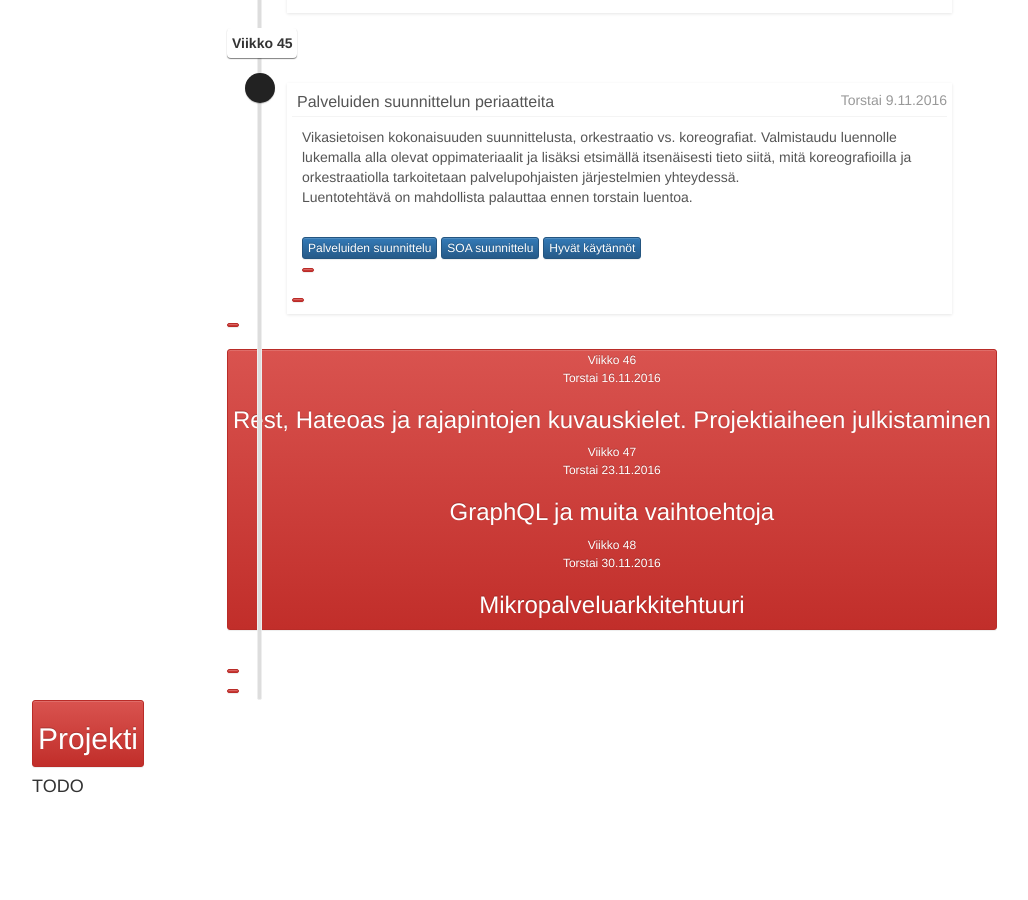
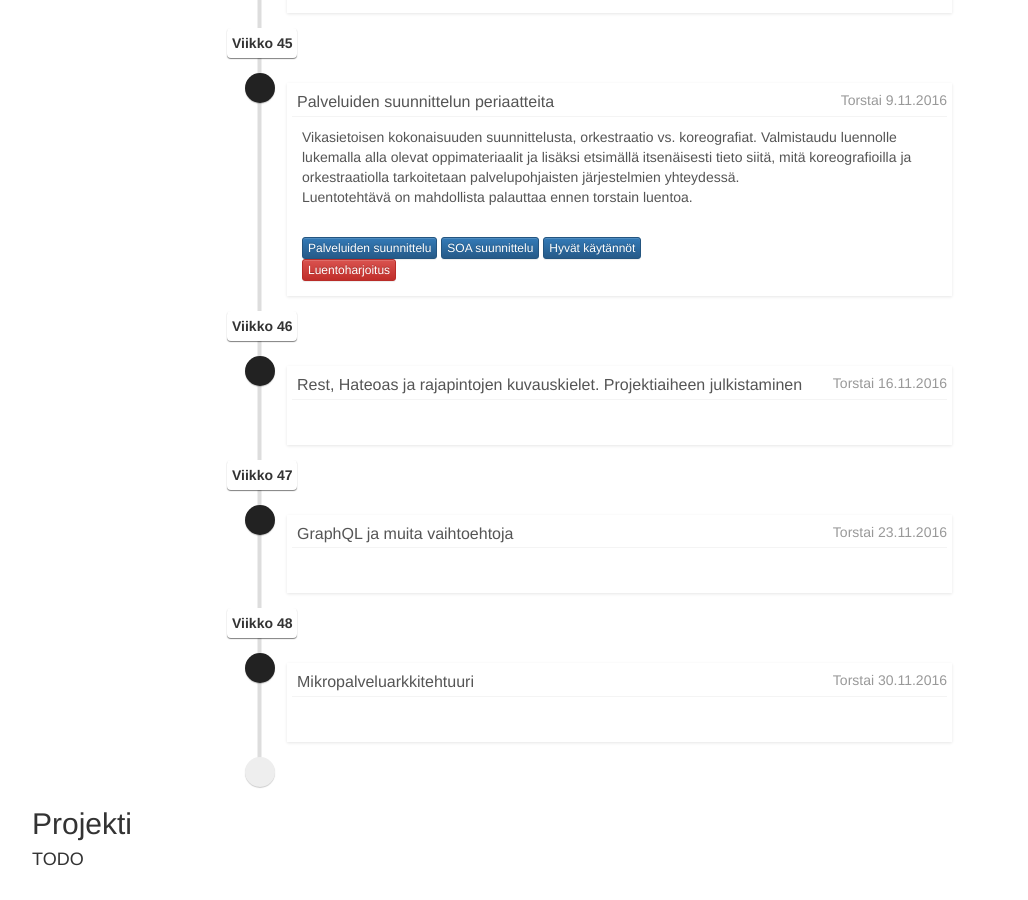
Before and after one commit to Palpo/palpo.github.io, a Jekyll site: the page built from index.html, in a window 1280 px wide and 900 px high, scrolled down 1226 px. Shown: the whole window, without its empty margins (38-1066 px from the left). Built offline with Jekyll 4.4.1, drawn with Linux system fonts in a browser that asks for light colours; nearby versions of some CDN libraries; before the commit the page ends 2053 px from its top, so only the background shows below that.

Commit message:
fix html

```diff
--- a/index.html
+++ b/index.html
@@ -89,7 +89,7 @@
                   <a class="btn btn-primary btn-xs" href="./slides/2016/servicedesign.pdf">Palveluiden suunnittelu</a>
                   <a class="btn btn-primary btn-xs" href="./slides/2016/soadesign.pdf">SOA suunnittelu</a>
                   <a class="btn btn-primary btn-xs" href="./slides/2016/cloudbestpractices.pdf">Hyvät käytännöt</a><br>
-                  <a class="btn btn-danger btn-xs" href="https://goo.gl/forms/10jVe9yA1pXmCc2Q2"Luentoharjoitus</a>
+                  <a class="btn btn-danger btn-xs" href="https://goo.gl/forms/10jVe9yA1pXmCc2Q2">Luentoharjoitus</a>
                 </div>
               </div>
             </li>
```
